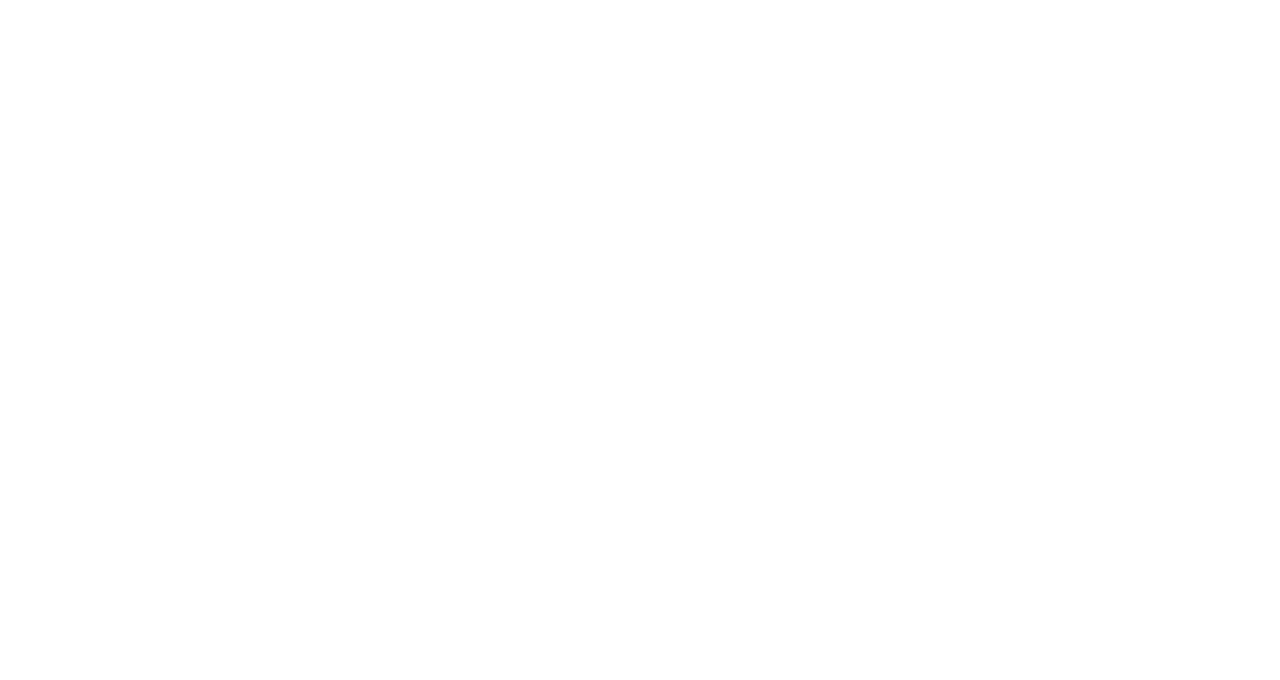
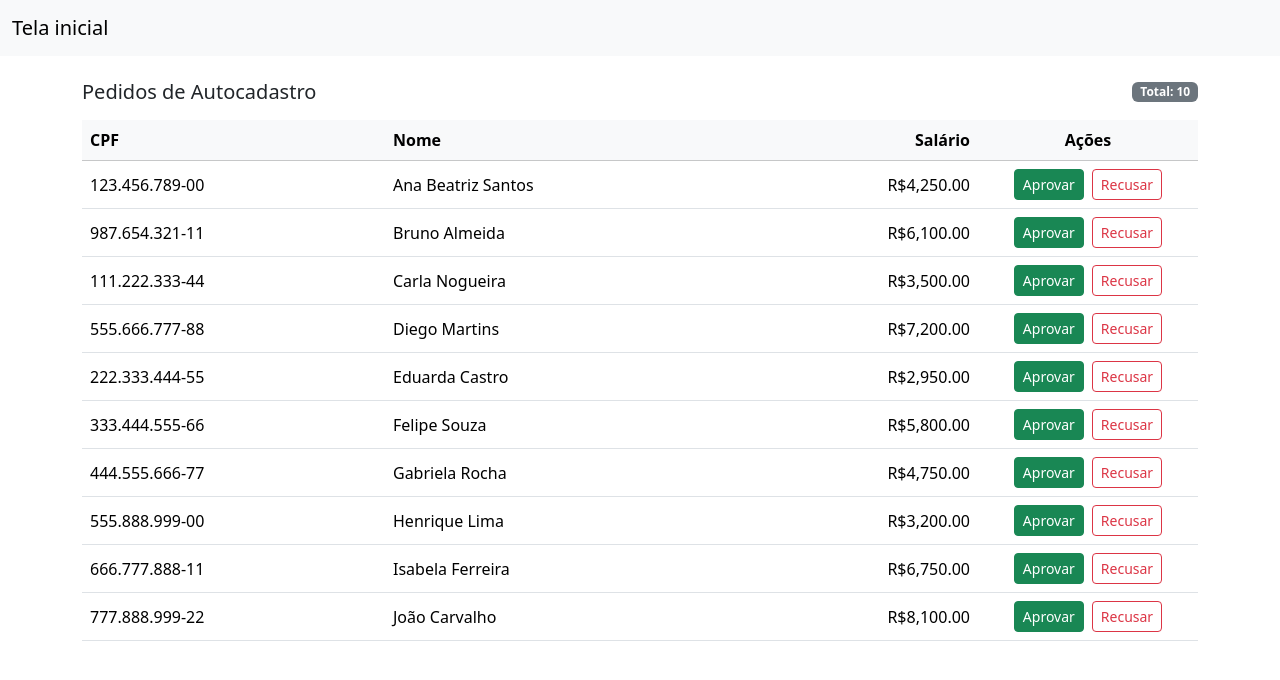
Before and after one commit to joaoGUFPR/DAC, an Angular app in the folder frontend/: page /gerente/tela-inicial in a window 1280 px wide. Before the commit this address led to /. Shown: the top 680 px of the page. Built offline with nearby package versions, Linux system fonts and the light colour scheme.

Commit message:
feat(r9) - inicio frontend tela inicial do gerente

```diff
--- /dev/null
+++ b/frontend/src/app/pages/cliente/tela-inicial-cliente/tela-inicial-cliente.html
@@ -0,0 +1,47 @@
+<nav class="navbar navbar-expand-lg navbar-light bg-light">
+  <div class="container-fluid">
+    <a href="#" class="navbar-brand">Tela inicial</a>
+    <div class="collapse navbar-collapse">
+      <ul class="navbar-nav ms-auto">
+        <li class="nav-item">
+          <a href="alteracao-perfil" class="nav-link">Editar perfil &#9998;</a>
+        </li>
+        <li class="nav-item">
+          <a href="" class="nav-link">Sair &#11199;</a>
+        </li>
+      </ul>
+    </div>
+  </div>
+</nav>
+
+<div class="container my-4">
+  <div class="row">
+    <div class="col-md-6">
+      <div class="list-group">
+        <a href="deposito" class="list-group-item list-group-item-action">
+          Depositar
+        </a>
+        <a href="saque" class="list-group-item list-group-item-action">
+          Sacar
+        </a>
+        <a href="#" class="list-group-item list-group-item-action">
+          Transferir
+        </a>
+        <a href="#" class="list-group-item list-group-item-action">
+          Consultar extrato
+        </a>
+      </div>
+    </div>
+
+    <div class="col-md-6">
+      <div class="card">
+        <div class="card-body">
+          <h5 class="card-title">Saldo Atual</h5>
+          <p class="h4" [class.text-success]="saldo >= 0" [class.text-danger]="saldo < 0">
+            {{ saldo | currency:'BRL':'symbol':'1.2-2' }}
+          </p>
+        </div>
+      </div>
+    </div>
+  </div>
+</div>
--- /dev/null
+++ b/frontend/src/app/pages/cliente/tela-inicial-cliente/tela-inicial-cliente.ts
@@ -0,0 +1,22 @@
+import { Component } from '@angular/core';
+import { TelaInicialService } from '../../../services/tela-inicial-service';
+import { CommonModule } from '@angular/common';
+import { FormsModule } from '@angular/forms';
+
+@Component({
+  selector: 'app-tela-inicial',
+  standalone: true,
+  imports: [CommonModule, FormsModule],
+  templateUrl: './tela-inicial-cliente.html',
+  styleUrl: './tela-inicial-cliente.css'
+})
+export class TelaInicialCliente {
+
+  saldo: number = 0;
+  valorOperacao: number = 0;
+  acaoSelecionada: string | null = null;
+
+  consultarExtrato() {
+    // implementação futura
+  }
+}
--- a/frontend/src/app/pages/cliente/tela-inicial/tela-inicial.html
+++ /dev/null
@@ -1,63 +0,0 @@
-<nav class="navbar navbar-expand-lg navbar-light bg-light">
-  <div class="container-fluid">
-    <a href="#" class="navbar-brand">Tela inicial</a>
-    <div class="collapse navbar-collapse">
-      <ul class="navbar-nav ms-auto">
-        <li class="nav-item">
-          <a href="alteracao-perfil" class="nav-link">Editar perfil &#9998;</a>
-        </li>
-        <li class="nav-item">
-          <a href="" class="nav-link">Sair &#11199;</a>
-        </li>
-      </ul>
-    </div>
-  </div>
-</nav>
-
-<div class="container my-4">
-  <div class="row">
-    <!-- Menu lateral -->
-    <div class="col-md-6">
-      <div class="list-group">
-        <a class="list-group-item list-group-item-action" (click)="selecionarAcao('depositar')">
-          Depositar
-        </a>
-        <a class="list-group-item list-group-item-action" (click)="selecionarAcao('sacar')">
-          Sacar
-        </a>
-        <a class="list-group-item list-group-item-action" (click)="selecionarAcao('transferir')">
-          Transferir
-        </a>
-        <a class="list-group-item list-group-item-action" (click)="selecionarAcao('extrato')">
-          Consultar extrato
-        </a>
-      </div>
-    </div>
-
-    <!-- Saldo + Campo de operação -->
-    <div class="col-md-6">
-      <div class="card">
-        <div class="card-body">
-          <h5 class="card-title">Saldo Atual</h5>
-          <p class="h4" [class.text-success]="saldo >= 0" [class.text-danger]="saldo < 0">
-            {{ saldo | currency:'BRL':'symbol':'1.2-2' }}
-          </p>
-
-          <!-- Campo de valor aparece só quando há uma ação selecionada -->
-          <div *ngIf="acaoSelecionada">
-            <input type="number" [(ngModel)]="valorOperacao" class="form-control mt-2" placeholder="Informe o valor">
-
-            <div class="mt-3">
-              <!-- Mostra botão de acordo com a ação -->
-              <button *ngIf="acaoSelecionada === 'depositar'" class="btn btn-success me-2"  (click)="depositar()">Confirmar Depósito</button>
-              <button *ngIf="acaoSelecionada === 'sacar'" class="btn btn-danger me-2"       (click)="sacar()">Confirmar Saque</button>
-              <button *ngIf="acaoSelecionada === 'transferir'" class="btn btn-primary me-2" (click)="transferir()">Transferir</button>
-              <button *ngIf="acaoSelecionada === 'extrato'" class="btn btn-secondary me-2"  (click)="consultarExtrato()">Visualizar Extrato</button>
-            </div>
-          </div>
-
-        </div>
-      </div>
-    </div>
-  </div>
-</div>
--- a/frontend/src/app/pages/cliente/tela-inicial/tela-inicial.ts
+++ /dev/null
@@ -1,48 +0,0 @@
-import { Component } from '@angular/core';
-import { TelaInicialService } from '../../../services/tela-inicial-service';
-import { CommonModule } from '@angular/common';
-import { FormsModule } from '@angular/forms';
-
-@Component({
-  selector: 'app-tela-inicial',
-  standalone: true,
-  imports: [CommonModule, FormsModule],
-  templateUrl: './tela-inicial.html',
-  styleUrl: './tela-inicial.css'
-})
-export class TelaInicial {
-
-  saldo: number = 0;
-  valorOperacao: number = 0;
-  acaoSelecionada: string | null = null;
-
-  selecionarAcao(acao: string) {
-    this.acaoSelecionada = acao;
-  }
-
-  depositar() {
-    if (this.valorOperacao > 0) {
-      this.saldo += this.valorOperacao;
-      this.valorOperacao = 0;
-    }
-  }
-
-  sacar() {
-    if (this.valorOperacao > 0) {
-      this.saldo -= this.valorOperacao;
-      this.valorOperacao = 0;
-    }
-  }
-
-  transferir() {
-    if (this.valorOperacao > 0) {
-      this.saldo -= this.valorOperacao;
-      this.valorOperacao = 0;
-      // selecionar a conta para receber a transferência
-    }
-  }
-
-  consultarExtrato() {
-    // implementação futura
-  }
-}
--- /dev/null
+++ b/frontend/src/app/pages/gerente/tela-inicial-gerente/tela-inicial-gerente.html
@@ -0,0 +1,44 @@
+<nav class="navbar navbar-expand-lg navbar-light bg-light">
+  <div class="container-fluid">
+    <a href="#" class="navbar-brand">Tela inicial</a>
+  </div>
+</nav>
+
+<div class="container my-4">
+  <div class="d-flex align-items-center justify-content-between mb-3">
+    <h5 class="mb-0">Pedidos de Autocadastro</h5>
+    <span class="badge bg-secondary">Total: {{ pedidos.length }}</span>
+  </div>
+
+  <div *ngIf="mensagem" class="alert alert-info py-2">
+    {{ mensagem }}
+  </div>
+
+  <div class="table-responsive" *ngIf="pedidos.length > 0; else vazio">
+    <table class="table table-hover align-middle">
+      <thead class="table-light">
+        <tr>
+          <th scope="col">CPF</th>
+          <th scope="col">Nome</th>
+          <th scope="col" class="text-end">Salário</th>
+          <th scope="col" class="text-center" style="width: 220px;">Ações</th>
+        </tr>
+      </thead>
+      <tbody>
+        <tr *ngFor="let pedido of pedidos; let i = index">
+          <td>{{ pedido.cpf }}</td>
+          <td>{{ pedido.nome }}</td>
+          <td class="text-end">{{ pedido.salario | currency:'BRL':'symbol' }}</td>
+          <td class="text-center">
+            <button class="btn btn-success btn-sm me-2" (click)="aprovar(i)">Aprovar</button>
+            <button class="btn btn-outline-danger btn-sm" (click)="recusar(i)">Recusar</button>
+          </td>
+        </tr>
+      </tbody>
+    </table>
+  </div>
+
+  <ng-template #vazio>
+    <p class="text-muted">Não há pedidos pendentes.</p>
+  </ng-template>
+</div>
--- /dev/null
+++ b/frontend/src/app/pages/gerente/tela-inicial-gerente/tela-inicial-gerente.ts
@@ -0,0 +1,38 @@
+import { Component } from '@angular/core';
+import { CommonModule } from '@angular/common';
+
+@Component({
+  selector: 'app-tela-inicial',
+  standalone: true,
+  imports: [CommonModule],
+  templateUrl: './tela-inicial-gerente.html',
+  styleUrl: './tela-inicial-gerente.css'
+})
+export class TelaInicialGerente {
+  pedidos = [
+    { cpf: '123.456.789-00', nome: 'Ana Beatriz Santos', salario: 4250 },
+    { cpf: '987.654.321-11', nome: 'Bruno Almeida', salario: 6100 },
+    { cpf: '111.222.333-44', nome: 'Carla Nogueira', salario: 3500 },
+    { cpf: '555.666.777-88', nome: 'Diego Martins', salario: 7200 },
+    { cpf: '222.333.444-55', nome: 'Eduarda Castro', salario: 2950 },
+    { cpf: '333.444.555-66', nome: 'Felipe Souza', salario: 5800 },
+    { cpf: '444.555.666-77', nome: 'Gabriela Rocha', salario: 4750 },
+    { cpf: '555.888.999-00', nome: 'Henrique Lima', salario: 3200 },
+    { cpf: '666.777.888-11', nome: 'Isabela Ferreira', salario: 6750 },
+    { cpf: '777.888.999-22', nome: 'João Carvalho', salario: 8100 }
+  ];
+
+  mensagem: string = '';
+
+  aprovar(index: number) {
+    const pedido = this.pedidos[index];
+    this.pedidos.splice(index, 1);
+    this.mensagem = `Pedido de ${pedido.nome} aprovado com sucesso!`;
+  }
+
+  recusar(index: number) {
+    const pedido = this.pedidos[index];
+    this.pedidos.splice(index, 1);
+    this.mensagem = `Pedido de ${pedido.nome} foi recusado.`;
+  }
+}
```
Also changed, not shown: frontend/src/app/app.routes.ts (+7 -5 lines), frontend/src/app/pages/cliente/tela-inicial-cliente/tela-inicial-cliente.css (added), frontend/src/app/pages/gerente/tela-inicial-gerente/tela-inicial-gerente.css (added), 2 other files (tests, documents, lock files or other folders).
